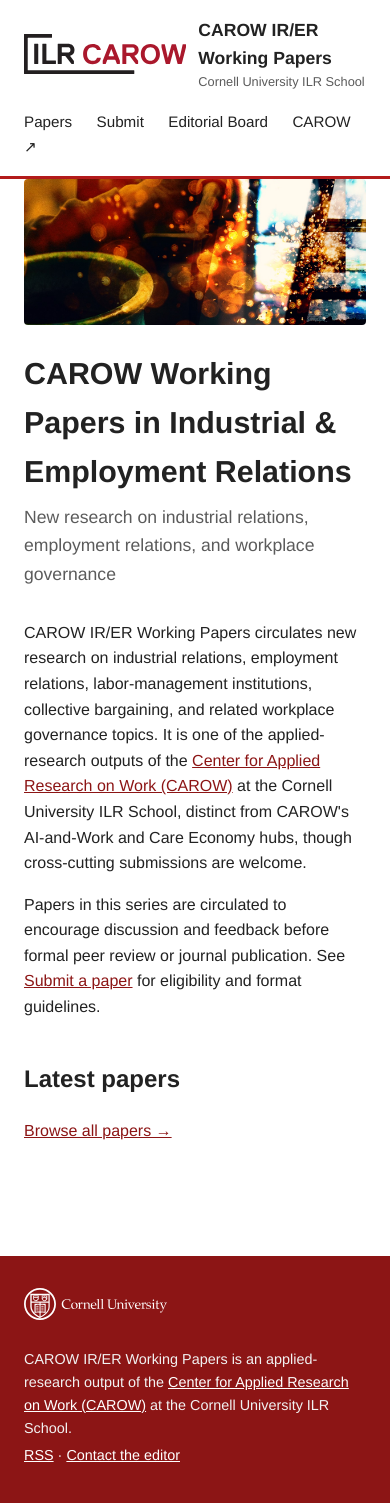
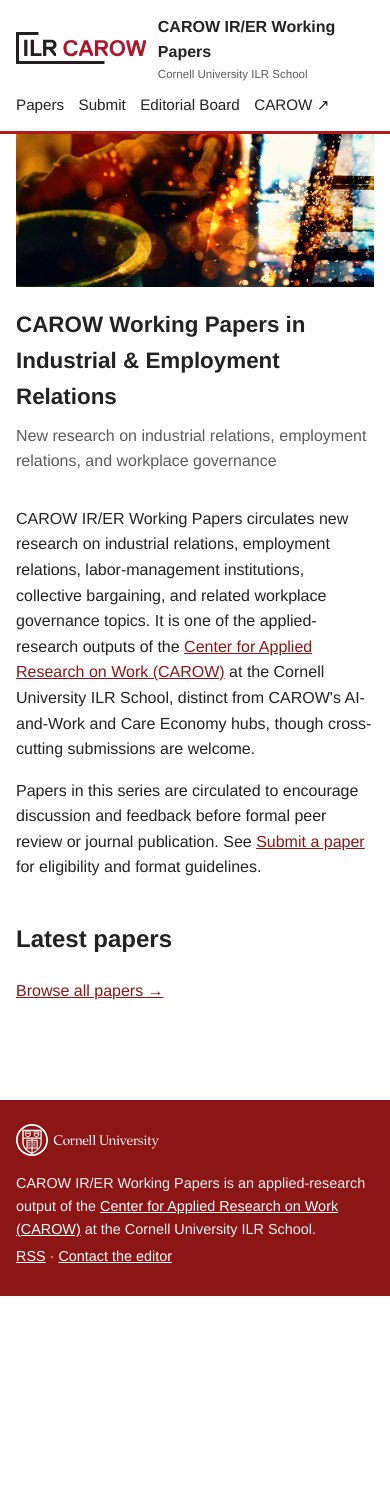
Before and after one commit to maffiemd/carow-ler-working-papers, a Jekyll site: the page built from index.html, in a window 390 px wide. Built offline with Jekyll 4.4.1, drawn with Linux system fonts in a browser that asks for light colours; after the commit the page ends 1296 px from its top, so only the background shows below that.

Commit message:
Make layout responsive on mobile and tablet
Nav wrapped awkwardly and the hero/title text ran oversized on small
screens. Adds a mobile breakpoint (header, nav, hero, paper detail)
and a gap-based nav layout instead of margin-left, plus a favicon.

Co-Authored-By: Claude Sonnet 5 <noreply@anthropic.com>

```diff
--- a/_layouts/default.html
+++ b/_layouts/default.html
@@ -3,6 +3,7 @@
 <head>
   <meta charset="UTF-8">
   <meta name="viewport" content="width=device-width, initial-scale=1">
+  <link rel="icon" type="image/svg+xml" href="{{ '/assets/images/carow-logo.svg' | relative_url }}">
   {% seo %}
   <link rel="stylesheet" href="{{ '/assets/css/main.css' | relative_url }}">
   <link rel="alternate" type="application/rss+xml" title="{{ site.title }}" href="{{ '/feed.xml' | relative_url }}">
--- a/assets/css/main.css
+++ b/assets/css/main.css
@@ -47,13 +47,17 @@ a:hover { color: var(--carow-red); }
 .site-header__title { display: flex; flex-direction: column; }
 .site-header__title-main { font-weight: 700; font-size: 1.1rem; }
 .site-header__title-sub { font-size: 0.8rem; color: var(--muted); }
+.site-header__nav {
+  display: flex;
+  flex-wrap: wrap;
+  gap: 0.5rem 1.25rem;
+}
 .site-header__nav a {
-  margin-left: 1.25rem;
   text-decoration: none;
   font-size: 0.95rem;
   color: var(--ink);
+  white-space: nowrap;
 }
-.site-header__nav a:first-child { margin-left: 0; }
 .site-header__nav a:hover { color: var(--carow-red); }
 
 .site-main {
@@ -136,3 +140,24 @@ a:hover { color: var(--carow-red); }
 .site-footer__logo { height: 32px; width: auto; }
 .site-footer__text a { color: #fff; }
 .site-footer__text p { margin: 0.25rem 0; font-size: 0.9rem; }
+
+@media (max-width: 600px) {
+  .site-header__inner { padding: 0.85rem 1rem; gap: 0.6rem; }
+  .site-header__logo { height: 32px; }
+  .site-header__title-main { font-size: 1rem; }
+  .site-header__title-sub { font-size: 0.72rem; }
+  .site-header__nav { gap: 0.4rem 0.9rem; font-size: 0.9rem; }
+
+  .site-main { padding: 0 1rem 2rem; }
+
+  .hero__banner { max-height: 160px; border-radius: 0; }
+  .hero__text { padding-top: 1.25rem; }
+  .hero__text h1 { font-size: 1.4rem; }
+  .hero__tagline { font-size: 1rem; }
+
+  .page h1 { font-size: 1.35rem; }
+  .paper__title { font-size: 1.25rem; }
+  .paper__abstract { padding: 1rem; }
+
+  .site-footer__inner { padding: 1.5rem 1rem; flex-direction: column; align-items: flex-start; gap: 0.75rem; }
+}
```
